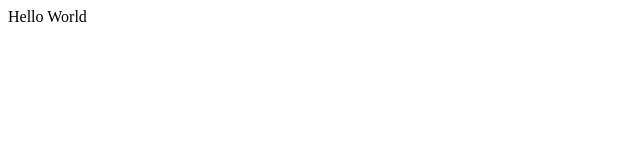
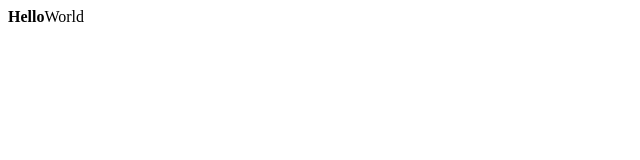
Before and after one commit to phimmika/hello-git, a plain HTML site: page index.html in a window 1280 px wide. Shown: the full height of the page, 0-640 px from the left. Drawn offline with Linux system fonts and the light colour scheme.

Commit message:
edit <b> in index.html

```diff
--- a/index.html
+++ b/index.html
@@ -6,6 +6,6 @@
     <title>Document</title>
 </head>
 <body>
-    Hello World
+    <b>Hello</b>World
 </body>
 </html>
```
